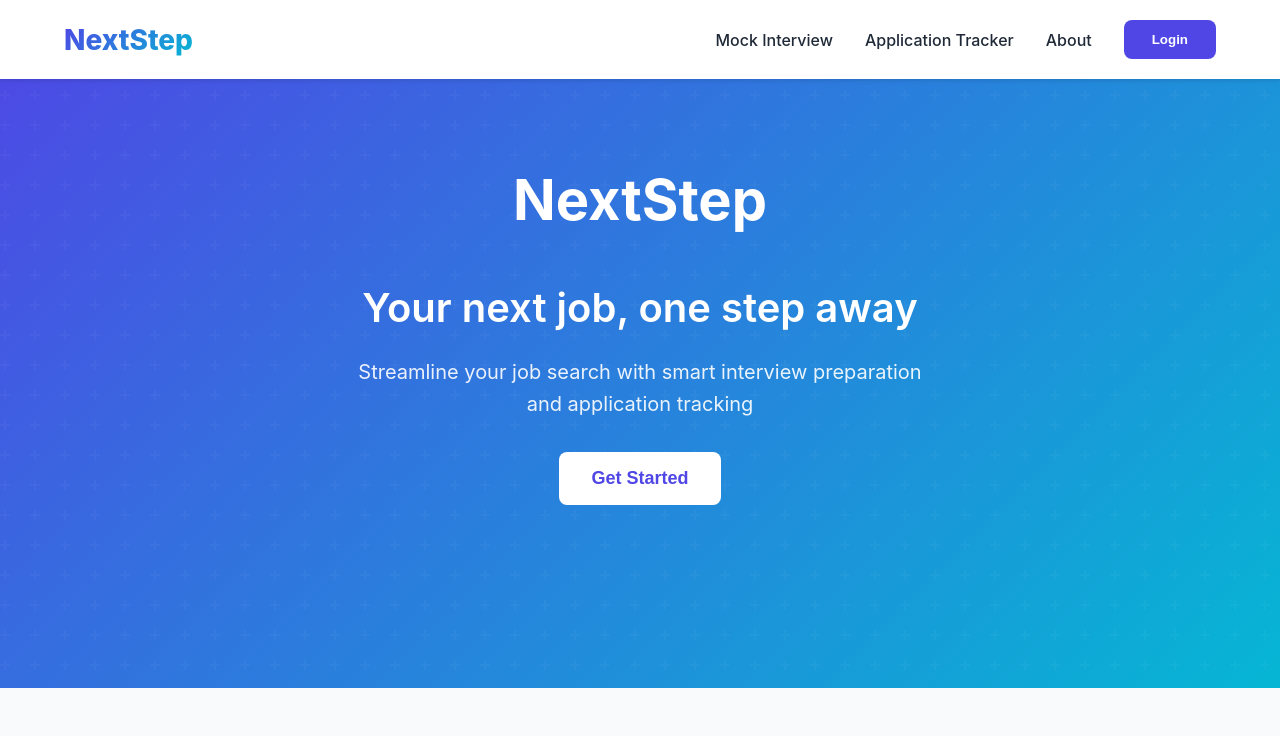
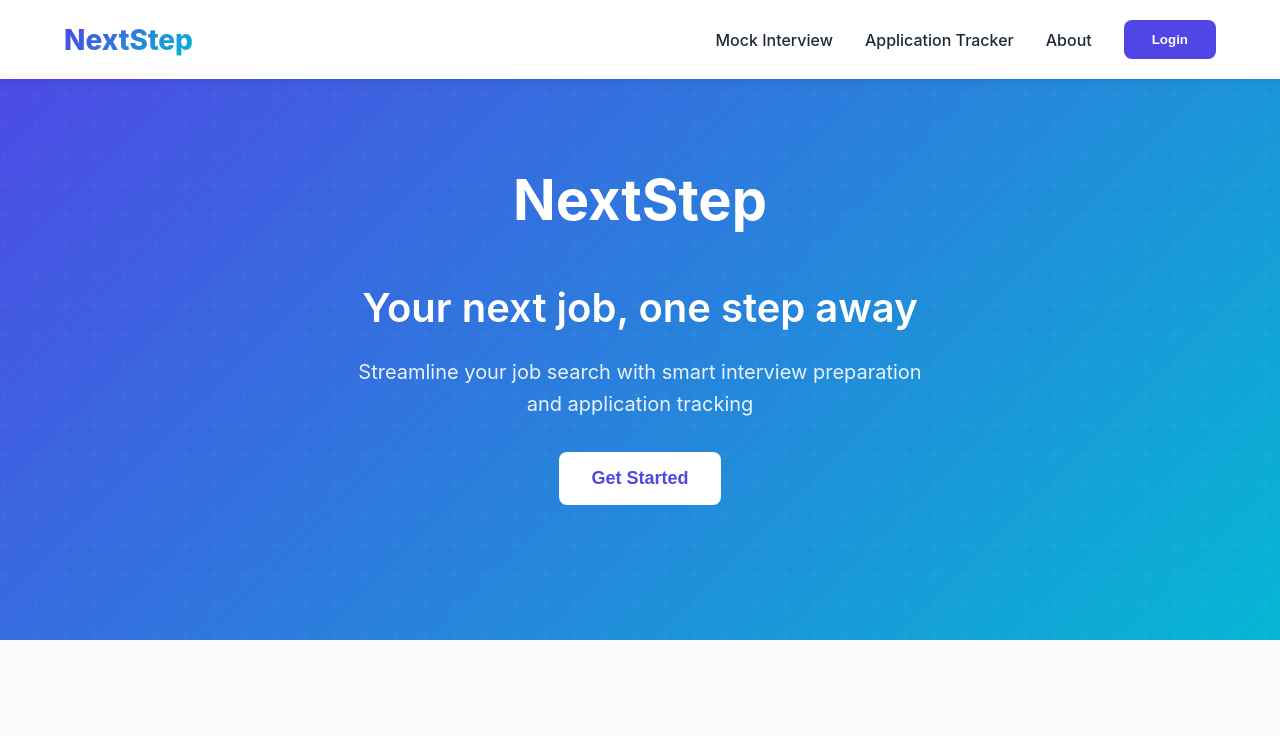
Before and after one commit to renata-liu/nextstep, a React (Create React App) app in the folder frontend/: page / in a window 1280 px wide. Shown: the top 736 px of the page. Built offline with nearby package versions, Linux system fonts and the light colour scheme; the HTML template or start-up script is replaced by a standard one.

Commit message:
fixing homepage spacing

```diff
--- a/frontend/src/components/HomePage.css
+++ b/frontend/src/components/HomePage.css
@@ -28,7 +28,7 @@
     padding: 2rem;
     background: linear-gradient(135deg, var(--gradient-start), var(--gradient-end));
     color: white;
-    padding-bottom: 6rem
+    padding-bottom: 3rem
   }
 
   .hero-section::before {
```
